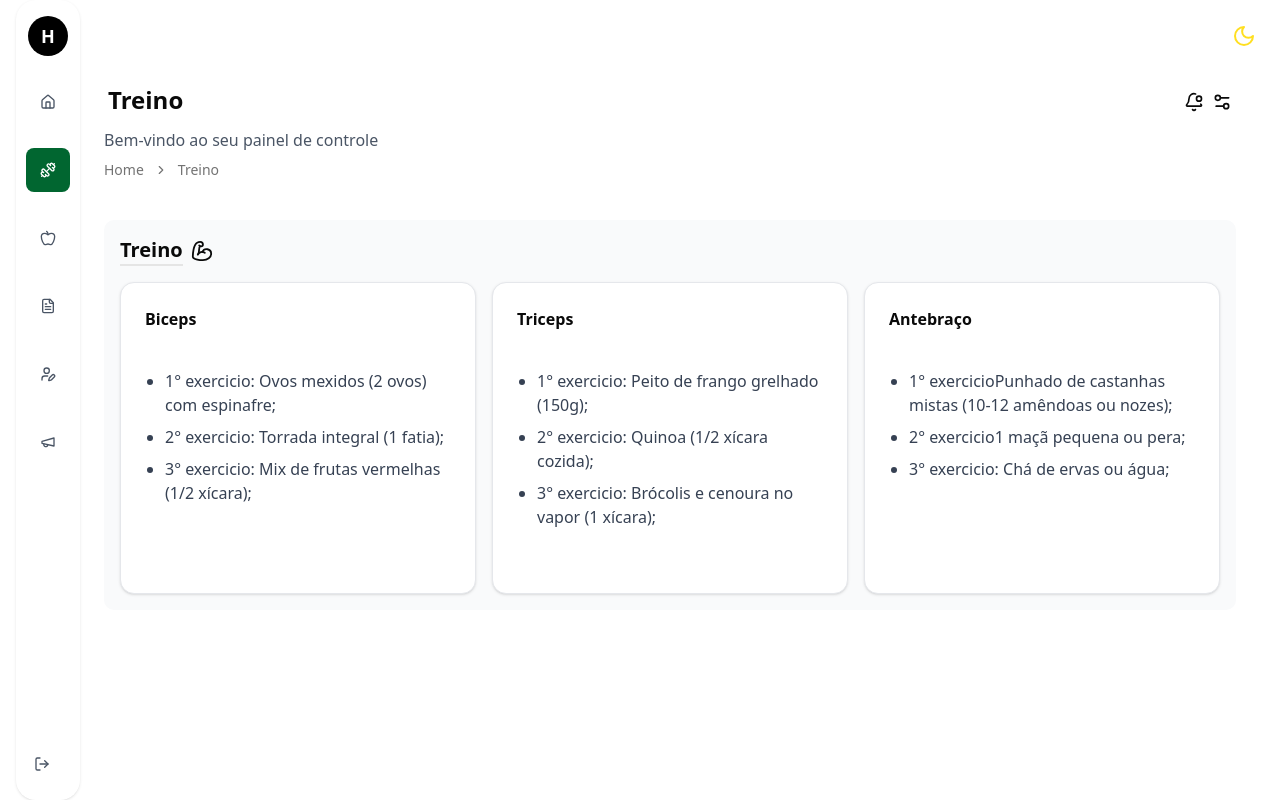
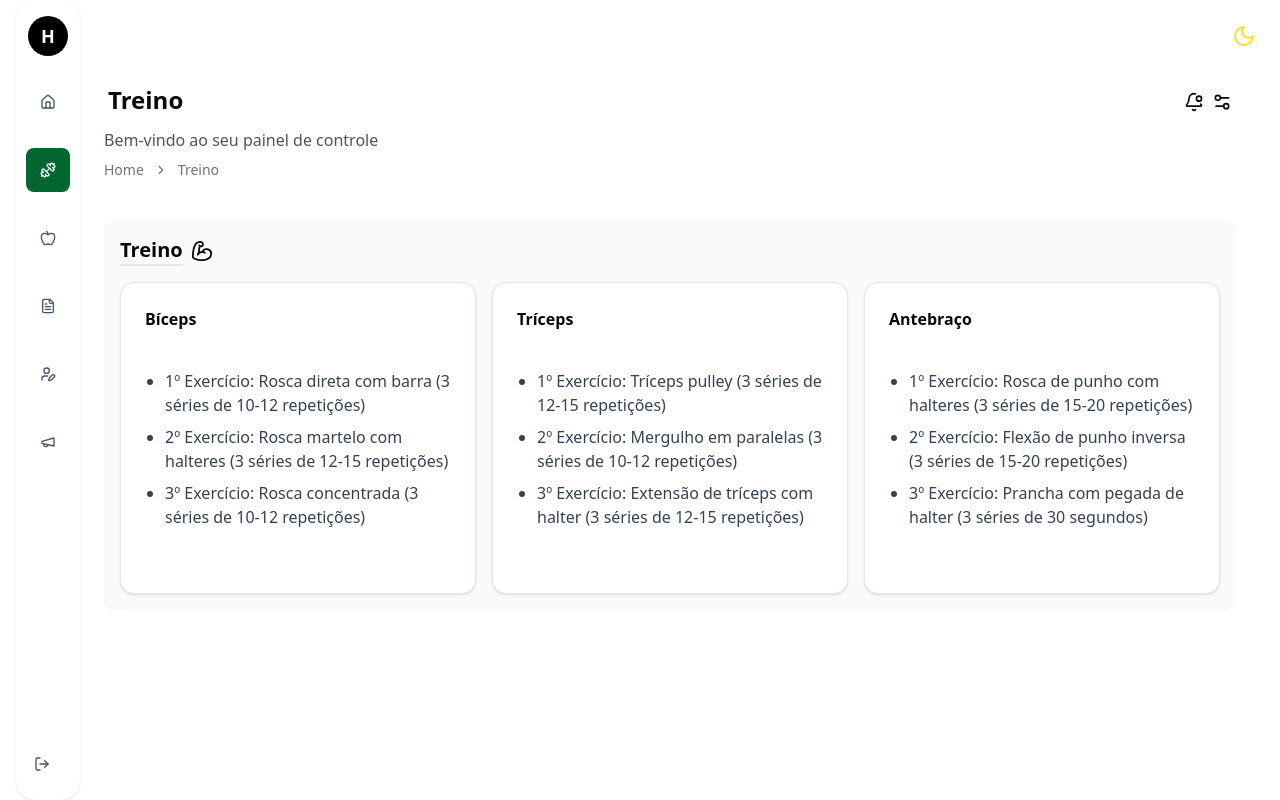
Before and after one commit to Hermeson69/NutriSaas, a React (Vite) app: page /Treino in a window 1280 px wide. Built offline with nearby package versions, Linux system fonts and the light colour scheme.

Commit message:
feat: gym part is ok

```diff
--- a/src/components/Gym/TrainingTrackingSection.tsx
+++ b/src/components/Gym/TrainingTrackingSection.tsx
@@ -4,49 +4,44 @@ import type React from "react"
 import { useState } from "react"
 import { Card, CardContent, CardHeader, CardTitle } from "@/components/ui/card"
 import { BicepsFlexed } from "lucide-react"
-// import { cn } from "@/lib/utils"
 
 type TrainingItem = {
   type: string
   description: string
 }
 
-type Meal = {
+type Workout = {
   title: string
-//   icon: React.ReactNode
   items: TrainingItem[]
 }
 
 /**
- * Card que mostra ao user suas determinadas refeições do dia
+ * Card que mostra ao usuário seus treinos do dia
  */
 const TrainingTrackingSection: React.FC = () => {
-  const [training] = useState<Meal[]>([
+  const [training] = useState<Workout[]>([
     {
-      title: "Biceps",
-    //   icon: <BicepsFlexed className="h-5 w-5" />,
+      title: "Bíceps",
       items: [
-        { type: "1° exercicio: ", description: "Ovos mexidos (2 ovos) com espinafre;" },
-        { type: "2° exercicio: ", description: "Torrada integral (1 fatia);" },
-        { type: "3° exercicio: ", description: "Mix de frutas vermelhas (1/2 xícara);" },
+        { type: "1º Exercício: ", description: "Rosca direta com barra (3 séries de 10-12 repetições)" },
+        { type: "2º Exercício: ", description: "Rosca martelo com halteres (3 séries de 12-15 repetições)" },
+        { type: "3º Exercício: ", description: "Rosca concentrada (3 séries de 10-12 repetições)" },
       ],
     },
     {
-      title: "Triceps",
-    //   icon: <Utensils className="h-5 w-5" />,
+      title: "Tríceps",
       items: [
-        { type: "1° exercicio: ", description: "Peito de frango grelhado (150g);" },
-        { type: "2° exercicio: ", description: "Quinoa (1/2 xícara cozida);" },
-        { type: "3° exercicio: ", description: "Brócolis e cenoura no vapor (1 xícara);" },
+        { type: "1º Exercício: ", description: "Tríceps pulley (3 séries de 12-15 repetições)" },
+        { type: "2º Exercício: ", description: "Mergulho em paralelas (3 séries de 10-12 repetições)" },
+        { type: "3º Exercício: ", description: "Extensão de tríceps com halter (3 séries de 12-15 repetições)" },
       ],
     },
     {
       title: "Antebraço",
-    //   icon: <Apple className="h-5 w-5" />,
       items: [
-        { type: "1° exercicio", description: "Punhado de castanhas mistas (10-12 amêndoas ou nozes);" },
-        { type: "2° exercicio", description: "1 maçã pequena ou pera;" },
-        { type: "3° exercicio: ", description: "Chá de ervas ou água;" },
+        { type: "1º Exercício: ", description: "Rosca de punho com halteres (3 séries de 15-20 repetições)" },
+        { type: "2º Exercício: ", description: "Flexão de punho inversa (3 séries de 15-20 repetições)" },
+        { type: "3º Exercício: ", description: "Prancha com pegada de halter (3 séries de 30 segundos)" },
       ],
     },
   ])
@@ -56,30 +51,26 @@ const TrainingTrackingSection: React.FC = () => {
       <div className="flex items-center justify-between mb-4">
         <div className="flex items-center gap-2">
           <div className="text-dark font-bold text-xl border-b-2 border-dark">Treino</div>
-          <BicepsFlexed
-          size={22}
-          />
+          <BicepsFlexed size={22} />
         </div>
       </div>
 
       <div className="grid grid-cols-1 md:grid-cols-3 gap-4">
-        {training.map((meal, index) => (
+        {training.map((workout, index) => (
           <Card key={index} className="border-gray-200">
             <CardHeader className="pb-2">
               <CardTitle className="text-base flex items-center">
-                    {/* <span className="text-gray-700 mr-2">{meal.icon}</span> */}
-                    {meal.title}
+                {workout.title}
               </CardTitle>
             </CardHeader>
             <CardContent>
               <ul className="list-disc pl-5 space-y-2 min-h-[200px]">
-                    {meal.items.map((item, itemIndex) =>(
+                {workout.items.map((item, itemIndex) => (
                   <li key={itemIndex} className="text-gray-700">
                     {item.type && <span className="font-normal">{item.type}</span>}
                     {item.description}
                   </li>
                 ))}
-
               </ul>
             </CardContent>
           </Card>
```
Lines whose indentation alone changed are shown as unchanged.
